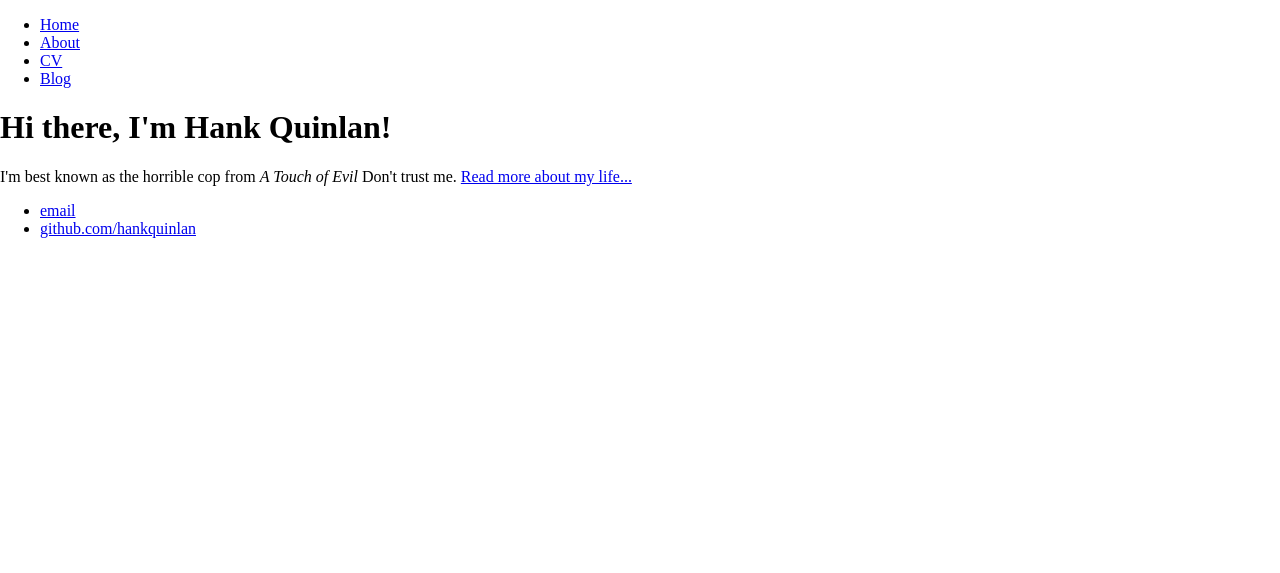
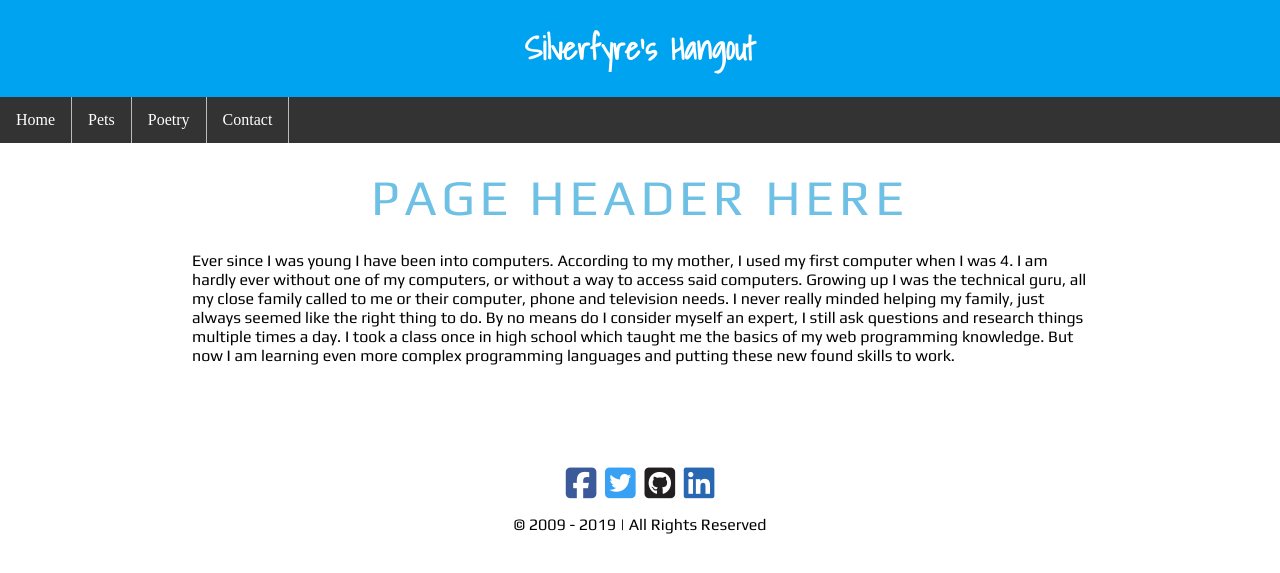
Before and after one commit to iSilverfyre/isilverfyre.github.io, a Jekyll site: the page built from index.html, in a window 1280 px wide. Shown: the top 573 px of the page. Built offline with Jekyll 4.4.1, drawn with Linux system fonts in a browser that asks for light colours; nearby versions of some CDN libraries.

Commit message:
Update index.html

```diff
--- a/index.html
+++ b/index.html
@@ -1,30 +1,6 @@
-<!DOCTYPE html>
-<html>
-	<head>
-		<title>Hank Quinlan, Horrible Cop</title>
-    	<!-- link to main stylesheet -->
-    	<link rel="stylesheet" type="text/css" href="/css/main.css">
-	</head>
-	<body>
-		<nav>
-    		<ul>
-        		<li><a href="/">Home</a></li>
-	        	<li><a href="/about">About</a></li>
-        		<li><a href="/cv">CV</a></li>
-        		<li><a href="/blog">Blog</a></li>
-    		</ul>
-		</nav>
-		<div class="container">
-    		<div class="blurb">
-        		<h1>Hi there, I'm Hank Quinlan!</h1>
-				<p>I'm best known as the horrible cop from <em>A Touch of Evil</em> Don't trust me. <a href="/about">Read more about my life...</a></p>
-    		</div><!-- /.blurb -->
-		</div><!-- /.container -->
-		<footer>
-    		<ul>
-        		<li><a href="mailto:hankquinlanhub@gmail.com">email</a></li>
-        		<li><a href="https://github.com/hankquinlan">github.com/hankquinlan</a></li>
-			</ul>
-		</footer>
-	</body>
-</html>
+---
+layout: default
+title: Silverfyre's Hangout
+---
+
+Ever since I was young I have been into computers. According to my mother, I used my first computer when I was 4. I am hardly ever without one of my computers, or without a way to access said computers. Growing up I was the technical guru, all my close family called to me or their computer, phone and television needs. I never really minded helping my family, just always seemed like the right thing to do. By no means do I consider myself an expert, I still ask questions and research things multiple times a day. I took a class once in high school which taught me the basics of my web programming knowledge. But now I am learning even more complex programming languages and putting these new found skills to work.
```
